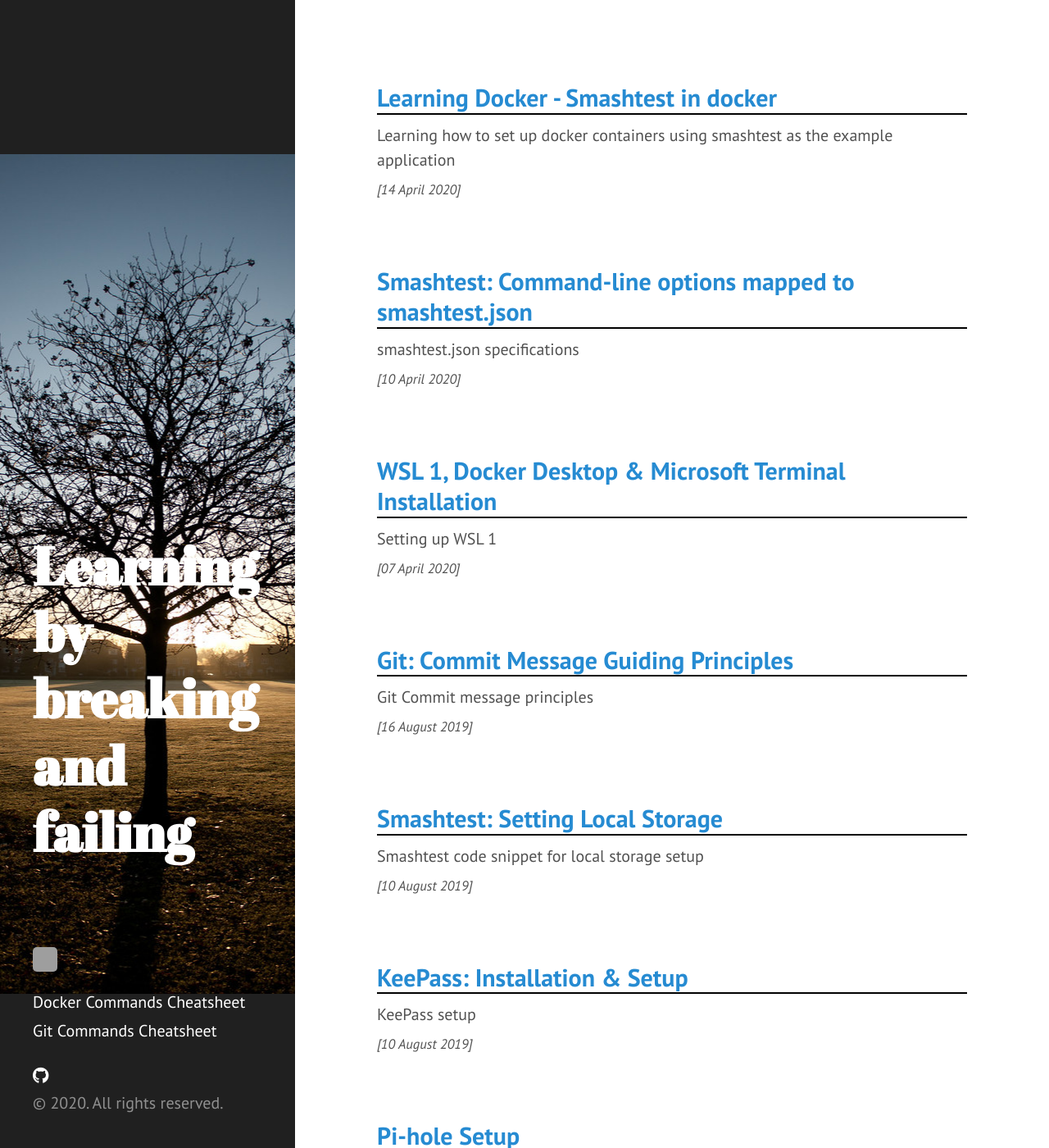
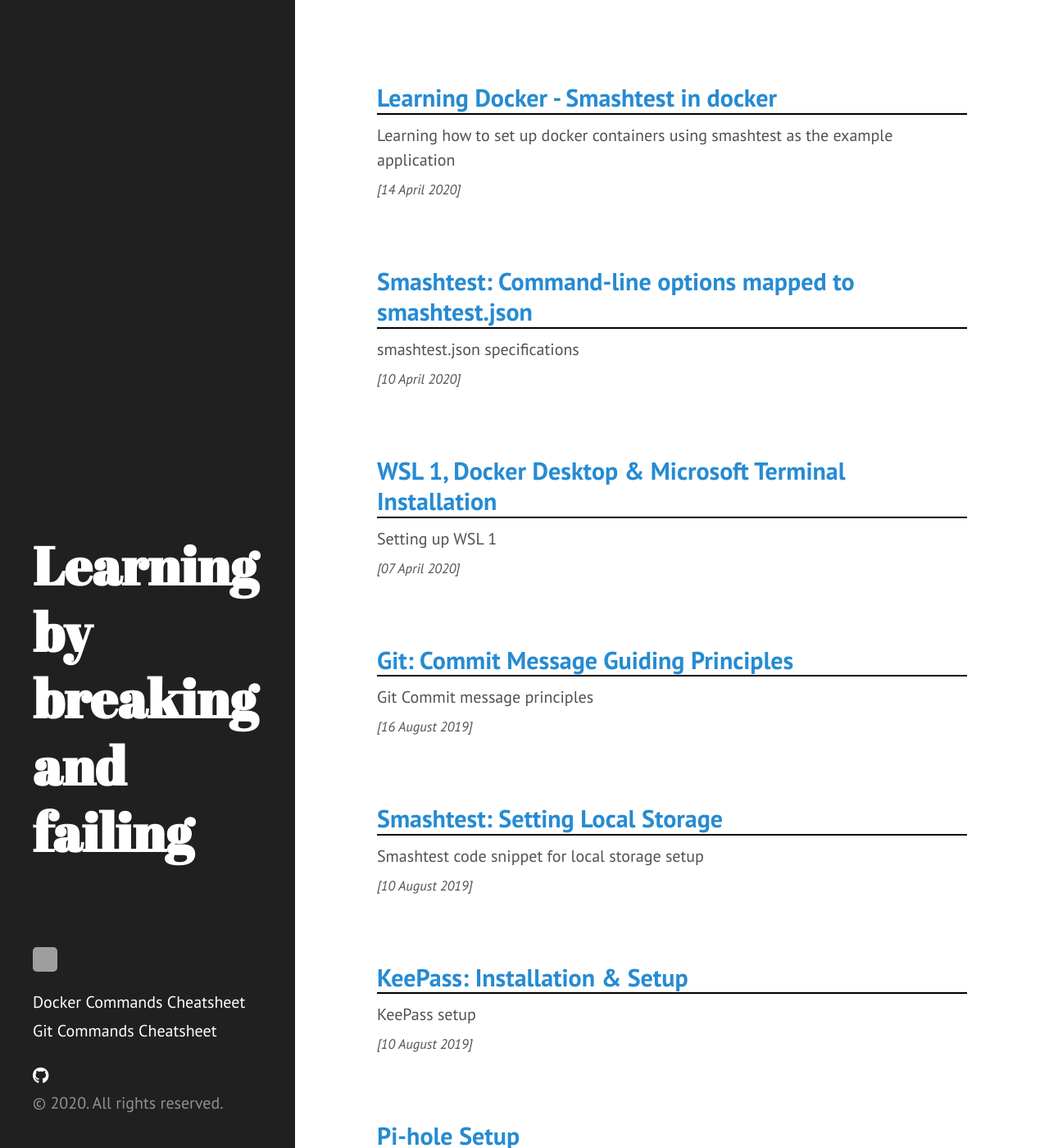
Before and after one commit to slowmonkey/slowmonkey.github.io, a Jekyll site: the page built from index.html, in a window 1280 px wide and 1400 px high. Shown: the whole window at 82% size. Built offline with Jekyll 4.4.1, drawn with Linux system fonts in a browser that asks for light colours; nearby versions of some CDN libraries; grey boxes are pictures that could not be loaded.

Commit message:
Removing sidebar picture

```diff
--- a/public/css/hyde.css
+++ b/public/css/hyde.css
@@ -58,9 +58,9 @@
     padding: 2rem 1rem;
     color: rgba(255,255,255,.5);
     background-color: #202020;
-    background-image: url("/assets/images/treeoflife.jpg");
+    /* background-image: url("/assets/images/treeoflife.jpg");
     background-position: center;
-    background-repeat: no-repeat;
+    background-repeat: no-repeat; */
   }
   @media (min-width: 48em) {
     .sidebar {
```
